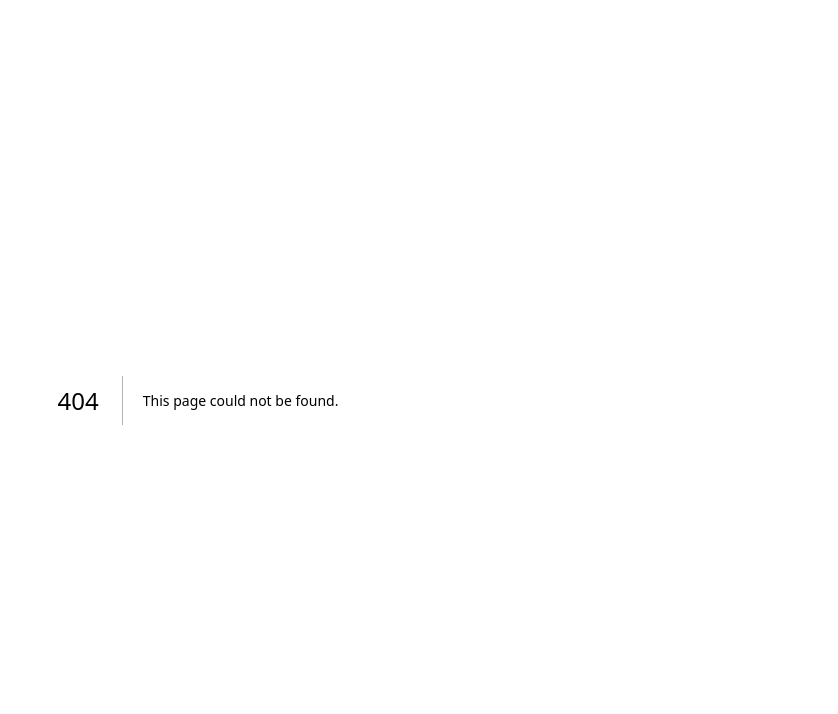
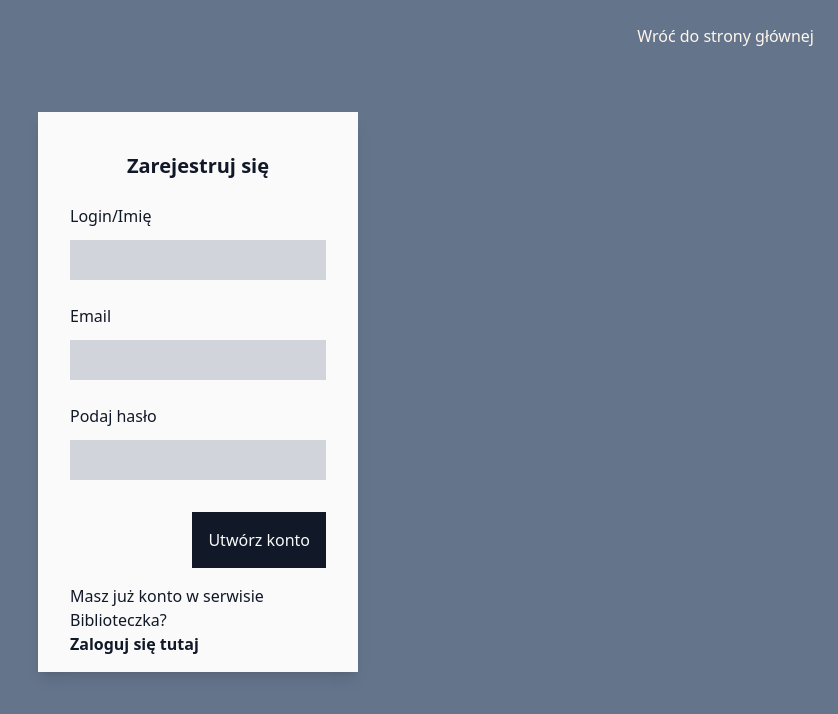
Before and after one commit to undstory/Library, a Next.js app: page /signup in a window 1280 px wide. Before the commit this address had no page. Shown: the top 714 px of the page, without its empty margins (442-1280 px from the left). Built offline with nearby package versions, Linux system fonts and the light colour scheme.

Commit message:
added frontend part

```diff
--- /dev/null
+++ b/app/(application)/(auth)/layout.tsx
@@ -0,0 +1,18 @@
+import Link from "next/link"
+
+export default function AuthLayout({
+    children,
+  }: {
+    children: React.ReactNode
+  }) {
+    return (
+      <div className="bg-slate-500 text-orange-50 h-screen">
+        <header className="flex justify-end mx-auto p-6">
+          <button><Link href="/">Wróć do strony głównej</Link></button>
+        </header>
+        <main>
+        {children}
+        </main>
+      </div>
+    )
+  }
--- /dev/null
+++ b/app/(application)/(auth)/signin/page.tsx
@@ -0,0 +1,77 @@
+"use client";
+
+import Link from "next/link";
+import { useRouter } from "next/navigation";
+import { ChangeEventHandler, FormEventHandler, useState } from "react";
+import { signIn } from "next-auth/react";
+
+export default function SignInPage() {
+
+    const router = useRouter();
+    const [userInfo, setuserInfo] = useState({
+        email: "",
+        password: ""
+    });
+
+    const [error, setError] = useState("")
+
+    const { email, password } = userInfo;
+
+    const handleChange: ChangeEventHandler<HTMLInputElement> = ({ target }) => {
+        const { name, value } = target;
+        setuserInfo({ ...userInfo, [name]: value});
+    }
+
+    const handleSubmit: FormEventHandler<HTMLFormElement> = async (e) => {
+        e.preventDefault();
+        console.log("hello 2")
+        router.replace("/summary");
+    }
+
+    return (
+        <div className="bg-neutral-50 text-gray-900 w-1/4 shadow-lg m-auto flex flex-col py-4 px-8 my-10">
+        <h1 className='text-center font-bold text-xl p-6'>Zaloguj się</h1>
+        <form
+            onSubmit={handleSubmit}
+            className="flex flex-col gap-6"
+        >
+            { error ? (
+                <div className="mb-4">
+                    <div
+                        className="px-5 py-2 text-white bg-red-500 rounded-md"
+                    >
+                        {error}
+                    </div>
+                </div>
+            ) : null}
+            <label
+                className="flex flex-col gap-3"
+                htmlFor="email"
+            >Podaj email
+                <input
+                    type="email"
+                    className="h-10 bg-gray-300 pl-2"
+                    value={email}
+                    name="email"
+                    onChange={handleChange}
+                />
+            </label>
+            <label
+                className="flex flex-col gap-3"
+                htmlFor="password"
+            >Podaj hasło
+                <input
+                    type="password"
+                    className="h-10 bg-gray-300 pl-2"
+                    value={password}
+                    name="password"
+                    onChange={handleChange}
+                />
+            </label>
+            <button type="submit" className="self-end mt-2 mb-4 text-neutral-50 bg-gray-900 p-4">Zaloguj się</button>
+        </form>
+        <p>Nie masz jeszcze konta w serwisie Biblioteczka?</p>
+        <Link href="/sign-up" className="font-bold">Zarejestruj się tutaj</Link>
+    </div>
+    )
+  }
--- /dev/null
+++ b/app/(application)/(auth)/signup/page.tsx
@@ -0,0 +1,98 @@
+'use client';
+
+import { useRouter } from "next/navigation";
+import Link from "next/link";
+import { ChangeEventHandler, FormEventHandler, useState } from "react";
+
+export default function SignUpPage() {
+
+    const router = useRouter();
+
+    const [userInfo, setuserInfo] = useState({
+        name: "",
+        email: "",
+        password: ""
+    });
+
+    const [error, setError] = useState("")
+
+    const { name, email, password } = userInfo;
+
+    const handleChange: ChangeEventHandler<HTMLInputElement> = ({ target }) => {
+        const { name, value } = target;
+        setuserInfo({ ...userInfo, [name]: value});
+    }
+
+    const handleSubmit: FormEventHandler<HTMLFormElement> = async (e) => {
+        e.preventDefault();
+
+         console.log("Hello")
+    }
+
+    return (
+        <div className="bg-neutral-50 text-gray-900 w-1/4 shadow-lg m-auto flex flex-col py-4 px-8 my-10">
+            <h1 className='text-center font-bold text-xl p-6'>Zarejestruj się</h1>
+            <form
+                className="flex flex-col gap-6"
+                onSubmit={handleSubmit}
+            >
+                      { error ? (
+
+                    <div
+                        className="px-5 py-2 text-white bg-red-500 rounded-md"
+                    >
+                        {error}
+                    </div>
+
+            ) : null}
+                <label
+                    className="flex flex-col gap-3"
+                    htmlFor="name"
+                    >
+                        Login/Imię
+                    <input
+                        type="text"
+                        className="h-10 bg-gray-300 pl-2"
+                        name="name"
+                        value={name}
+                        onChange={handleChange}
+                    />
+                </label>
+                <label
+                    className="flex flex-col gap-3"
+                    htmlFor="email"
+                >
+                    Email
+                    <input
+                        type="email"
+                        className="h-10 bg-gray-300 pl-2"
+                        name="email"
+                        value={email}
+                        onChange={handleChange}
+                    />
+                </label>
+                <label
+                    className="flex flex-col gap-3"
+                    htmlFor="password"
+                >
+                    Podaj hasło
+                    <input
+                        type="password"
+                        className="h-10 bg-gray-300 pl-2"
+                        name="password"
+                        value={password}
+                        onChange={handleChange}
+                    />
+                </label>
+                <button
+                    type="submit"
+                    className="self-end mt-2 mb-4 text-neutral-50 bg-gray-900 p-4">
+                        Utwórz konto
+                </button>
+            </form>
+            <p>Masz już konto w serwisie Biblioteczka?</p>
+            <Link href="/signin" className="font-bold">Zaloguj się tutaj</Link>
+
+        </div>
+    )
+  }
--- /dev/null
+++ b/app/(entry)/contact/page.tsx
@@ -0,0 +1,9 @@
+import Image from 'next/image'
+
+export default function ContactPage() {
+  return (
+    <main className=''>
+      HEllo this is Contact page
+    </main>
+  )
+}
--- a/app/(entry)/layout.tsx
+++ b/app/(entry)/layout.tsx
@@ -1,12 +1,38 @@
+import Link from "next/link"
+import logo from "../../public/img/book-bookmark-white.png"
+import Image from "next/image"
+import SignInSignUpButtons from "@/components/SignInSignUpButtons"
+
 export default function EntryLayout({
     children,
   }: {
     children: React.ReactNode
   }) {
     return (
-      <div>
-          <header>ENTRY NAVI</header>
-          <main>{children}</main>
-      </div>
+      <div className="h-screen">
+        <header className="mx-auto flex justify-between p-6 bg-slate-500 text-neutral-50">
+          <div className="max-w-7xl">
+          <Link href={"/"} className="flex">
+            <Image src={logo} alt="Library logo" height={34} />
+            <h1 className="text-xl font-bold ps-2">Biblioteczka</h1>
+          </Link>
+          </div>
+          <nav className="mx-2">
+            <ul className="flex gap-4">
+              <li>
+                <Link href={"/"}>Home</Link>
+              </li>
+
+              <li>
+                <Link href={"/contact"}>Contact</Link>
+              </li>
+              <li>
+                <SignInSignUpButtons />
+              </li>
+            </ul>
+          </nav>
+        </header>
+          {children}
+        </div>
     )
   }
--- a/app/(entry)/page.tsx
+++ b/app/(entry)/page.tsx
@@ -1,9 +1,23 @@
-import Image from 'next/image'
+import Image from "next/image";
+import library from "../../public/img/library.jpg"
+import Link from "next/link";
 
-export default function EntryPage() {
+
+export default function Home() {
   return (
-    <main className=''>
-      HEllo from Biblioteczka
+    <main className="text-orange-50 h-full">
+      <div className="my-40 flex justify-center gap-10">
+        <Image src={library} alt="library photo" width={500} />
+        <div className="text-gray-900 flex flex-col justify-end" >
+          <h1 className="text-2xl font-bold">Moja biblioteczka wita</h1>
+          <p className="py-4 w-96">To jest miejsce, w którym uporządkujesz swoją biblioteczkę,
+            będziesz śledził/a postęp w czytaniu,
+            sprawdzisz własne statystyki
+            i zmotywujesz się do czytania większej ilości książek</p>
+          <button className="bg-slate-500 w-auto shadow-md text-neutral-50 p-3 self-end">
+            <Link href="/signup">Przejdź dalej</Link></button>
+        </div>
+      </div>
     </main>
   )
 }
--- /dev/null
+++ b/components/SignInSignUpButtons.tsx
@@ -0,0 +1,20 @@
+import Image from "next/image";
+import Link from "next/link";
+
+export default function SignInSignUpButtons() {
+
+    const isSignedIn = false;
+
+    return (
+        <div className="flex gap-4">
+            {isSignedIn ? (
+                <Link href={"/dashboard/library"}>Moja biblioteczka</Link>
+            ) : (
+                <div className="flex gap-4">
+                    <Link href={"/signup"}>Zarejestruj się </Link>
+                    <Link href={"/signin"}>Zaloguj się</Link>
+                </div>
+            )}
+        </div>
+    );
+}
```
Also changed, not shown: app/(application)/(dashboard)/layout.tsx (renamed from app/(application)/layout.tsx).
